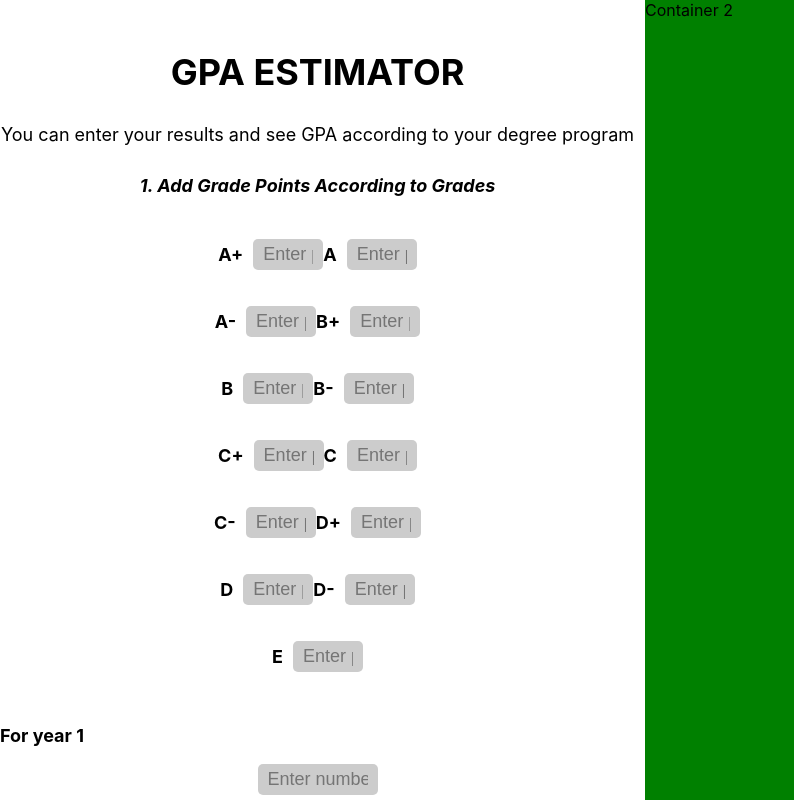
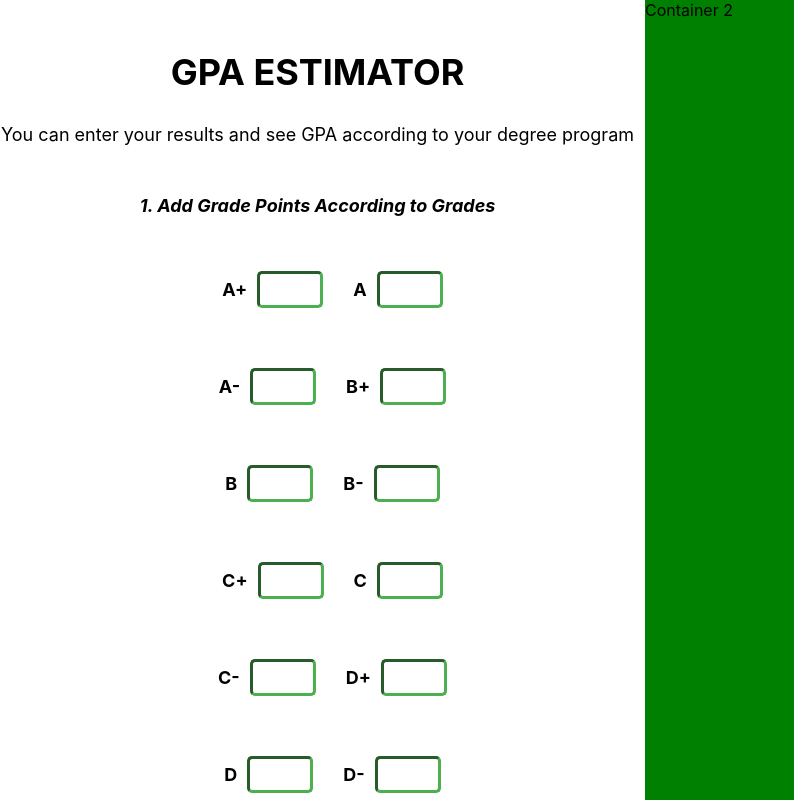
Before and after one commit to isurubandara1/GPA_Calculator_Website, a React (Create React App) app: page / in a window 1280 px wide. Shown: the top 800 px of the page, without its empty margins (0-794 px from the left). Built offline with nearby package versions, Linux system fonts and the light colour scheme.

Commit message:
style add for grades

```diff
--- a/src/App.css
+++ b/src/App.css
@@ -35,7 +35,7 @@
   }
 
   .gradeTopicContainer{
-    margin-top: 30px;
+    margin-top: 50px;
   }
 
   .gradeTopic{
@@ -56,21 +56,26 @@
     display: flex;
     align-items: center;
     margin-bottom: 10px;
+    justify-content: center;
+    flex-direction: row;
+    padding: 15px;
   }
 
   .gpaListText {
     margin-right: 10px;
+    margin-left: 30px;
     font-size: 18px;
     font-weight: bold;
   }
 
   .gpaTextInput {
-    border: none;
-    background-color: #ccc;
+    background-color: white;
     padding: 5px 10px;
     border-radius: 5px;
+    border-color: #4CAF50;
+    border-width: 3px;
     font-size: 18px;
-    width: 50px;
+    width: 40px;
     text-align: center;
   }
 
--- a/src/App.js
+++ b/src/App.js
@@ -123,13 +123,11 @@ const App = () => {
           <p className="gpaListText">A+</p>
           <input
             className="gpaTextInput"
-            placeholder="Enter points"
             onChange={(e) => setGradePoints({ ...gradePoints, A_plus: e.target.value })}
           />
           <p className="gpaListText">A</p>
           <input
             className="gpaTextInput"
-            placeholder="Enter points"
             onChange={(e) => setGradePoints({ ...gradePoints, A: e.target.value })}
           />
         </div>
@@ -137,13 +135,11 @@ const App = () => {
           <p className="gpaListText">A-</p>
           <input
             className="gpaTextInput"
-            placeholder="Enter points"
             onChange={(e) => setGradePoints({ ...gradePoints, A_: e.target.value })}
           />
           <p className="gpaListText">B+</p>
           <input
             className="gpaTextInput"
-            placeholder="Enter points"
             onChange={(e) => setGradePoints({ ...gradePoints, B_plus: e.target.value })}
           />
         </div>
@@ -151,13 +147,11 @@ const App = () => {
           <p className="gpaListText">B </p>
           <input
             className="gpaTextInput"
-            placeholder="Enter points"
             onChange={(e) => setGradePoints({ ...gradePoints, B: e.target.value })}
           />
           <p className="gpaListText">B-</p>
           <input
             className="gpaTextInput"
-            placeholder="Enter points"
             onChange={(e) => setGradePoints({ ...gradePoints, B_: e.target.value })}
           />
         </div>
@@ -165,13 +159,11 @@ const App = () => {
           <p className="gpaListText">C+</p>
           <input
             className="gpaTextInput"
-            placeholder="Enter points"
             onChange={(e) => setGradePoints({ ...gradePoints, C_plus: e.target.value })}
           />
           <p className="gpaListText">C </p>
           <input
             className="gpaTextInput"
-            placeholder="Enter points"
             onChange={(e) => setGradePoints({ ...gradePoints, C: e.target.value })}
           />
         </div>
@@ -179,13 +171,11 @@ const App = () => {
           <p className="gpaListText">C- </p>
           <input
             className="gpaTextInput"
-            placeholder="Enter points"
             onChange={(e) => setGradePoints({ ...gradePoints, C_: e.target.value })}
           />
           <p className="gpaListText">D+</p>
           <input
             className="gpaTextInput"
-            placeholder="Enter points"
             onChange={(e) => setGradePoints({ ...gradePoints, D_plus: e.target.value })}
           />
         </div>
@@ -193,13 +183,11 @@ const App = () => {
           <p className="gpaListText">D </p>
           <input
             className="gpaTextInput"
-            placeholder="Enter points"
             onChange={(e) => setGradePoints({ ...gradePoints, D: e.target.value })}
           />
           <p className="gpaListText">D-</p>
           <input
             className="gpaTextInput"
-            placeholder="Enter points"
             onChange={(e) => setGradePoints({ ...gradePoints, D_: e.target.value })}
           />
         </div>
@@ -207,7 +195,6 @@ const App = () => {
           <p className="gpaListText">E</p>
           <input
             className="gpaTextInput"
-            placeholder="Enter points"
             onChange={(e) => setGradePoints({ ...gradePoints, E: e.target.value })}
           />
         </div>
```
